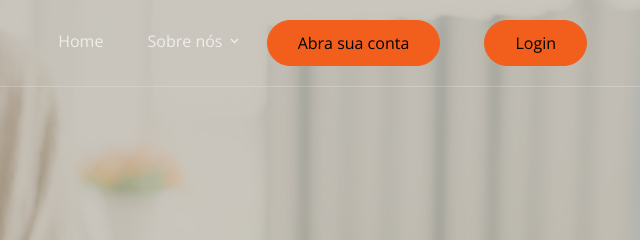
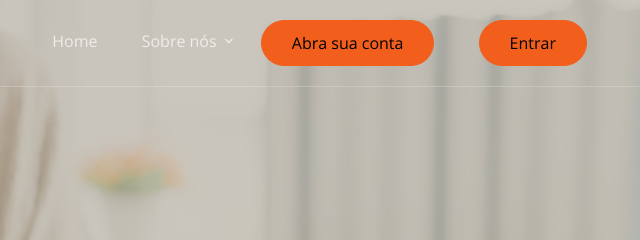
Before and after one commit to GRUPO02-GAMA/Bank2Gama, a website: page public/index.html in a window 1280 px wide. Shown: the top 240 px of the page, 588-1228 px from the left. Drawn offline with nearby package versions, Linux system fonts and the light colour scheme; files whose address does not match are found by name.

Commit message:
fix: home

```diff
--- a/public/index.html
+++ b/public/index.html
@@ -94,7 +94,7 @@
                   <li>
                     <a href="/login.html">
                       <button id="btnLogin" class="btn btn-primary btn-md">
-                        Login
+                        Entrar
                       </button></a
                     >
                   </li>
```
